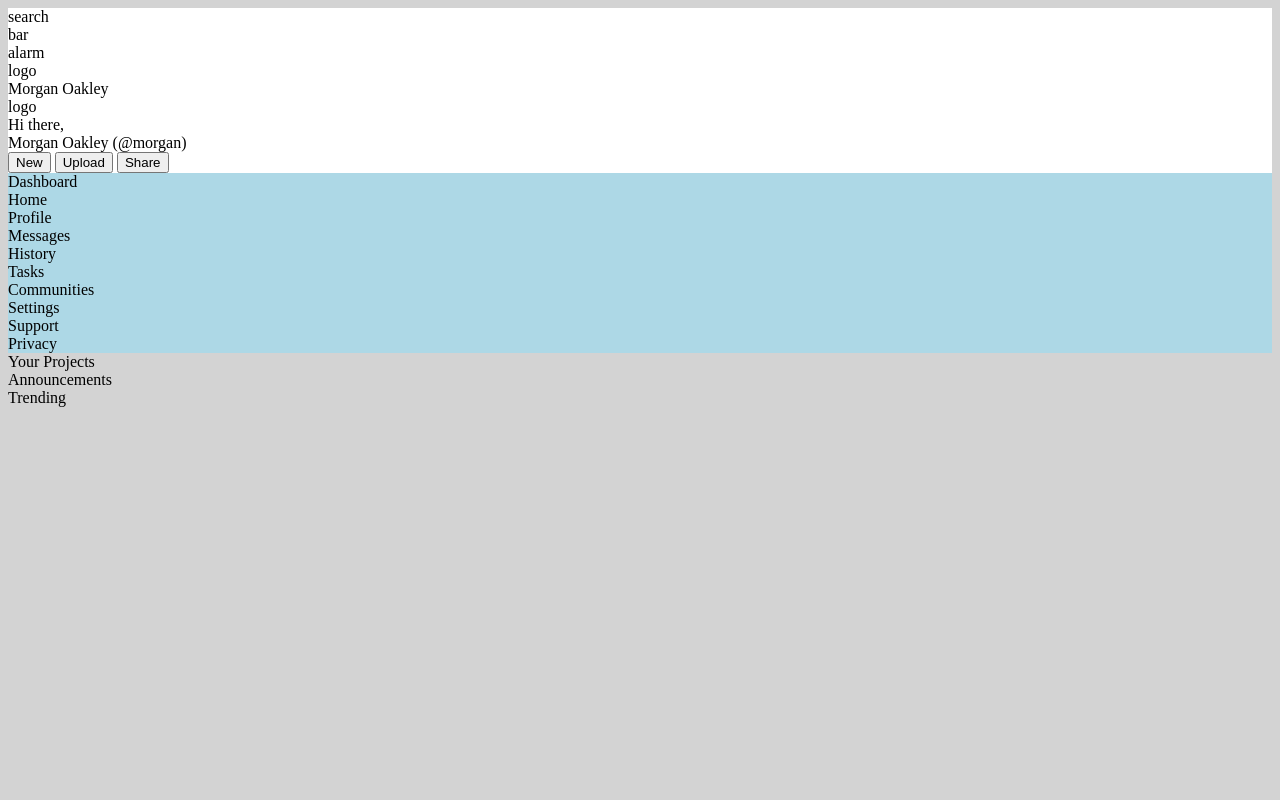
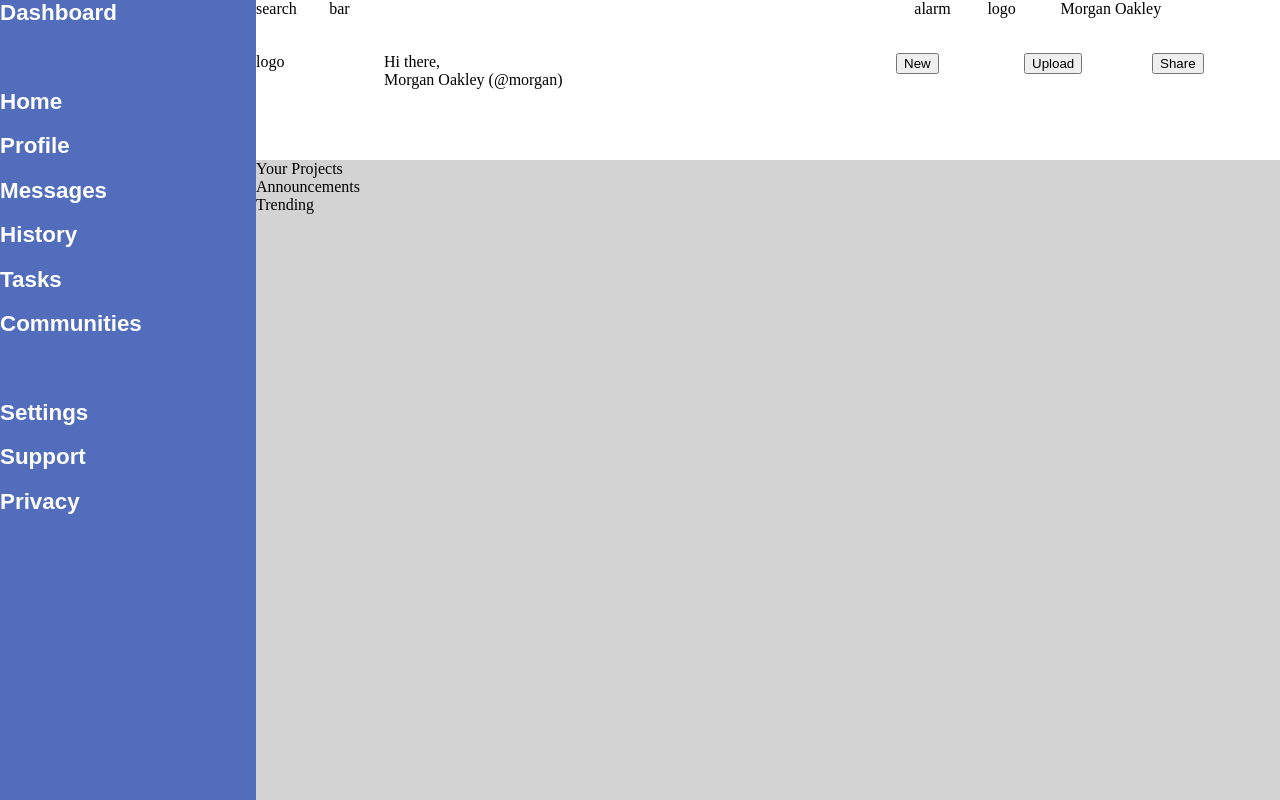
Before and after one commit to KevinKeylock/admin-dashboard, a plain HTML site: page index.html in a window 1280 px wide. Drawn offline with Linux system fonts and the light colour scheme.

Commit message:
Layout sidebar and header with grid

```diff
--- a/index.html
+++ b/index.html
@@ -22,9 +22,15 @@
           <div>Hi there,</div>
           <div>Morgan Oakley (@morgan)</div>
         </div>
-        <button>New</button>
-        <button>Upload</button>
-        <button>Share</button>
+        <div>
+          <button>New</button>
+        </div>
+        <div>
+          <button>Upload</button>
+        </div>
+        <div>
+          <button>Share</button>
+        </div>
       </div>
     </div>
     <div class="sidebar">
@@ -35,9 +41,11 @@
       <div>History</div>
       <div>Tasks</div>
       <div>Communities</div>
+      <div></div>
       <div>Settings</div>
       <div>Support</div>
       <div>Privacy</div>
+      <div></div>
     </div>
     <div class="main">
       <div>Your Projects</div>
--- a/style.css
+++ b/style.css
@@ -1,9 +1,35 @@
-body{
+
+body, html{
   background-color: lightgray;
+  margin: 0;
+  padding: 0;
+}
+.container{
+  display: grid;
+  grid-template-columns: 1fr 4fr;
+  grid-template-rows: 1fr 4fr;
+  height: 100vh;
 }
 .header{
   background-color: white;
+  display: grid;
+  grid-template-rows: 1fr 2fr;
+}
+.header-top{
+  display: grid;
+  grid-template-columns: 1fr 8fr 1fr 1fr 3fr;
+}
+.header-bottom{
+  display: grid;
+  grid-template-columns: 1fr 4fr 1fr 1fr 1fr;
 }
 .sidebar{
-  background-color: lightblue;
+  background-color: rgb(81, 109, 187);
+  grid-row: 1 / 3;
+  color: white;
+  font-size: 1.4rem;
+  font-weight: 600;
+  font-family: Arial, Helvetica, sans-serif;
+  display: grid;
+  grid-template-rows: 2fr repeat(10, 1fr) 6fr;
 }
```
